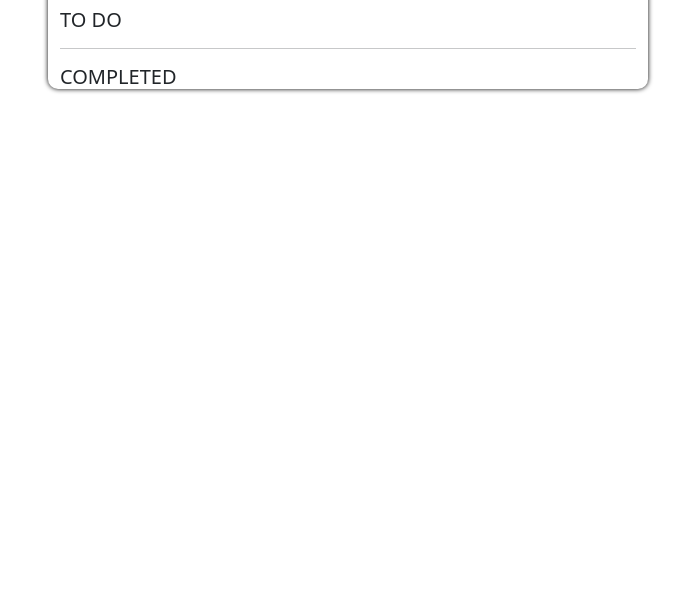
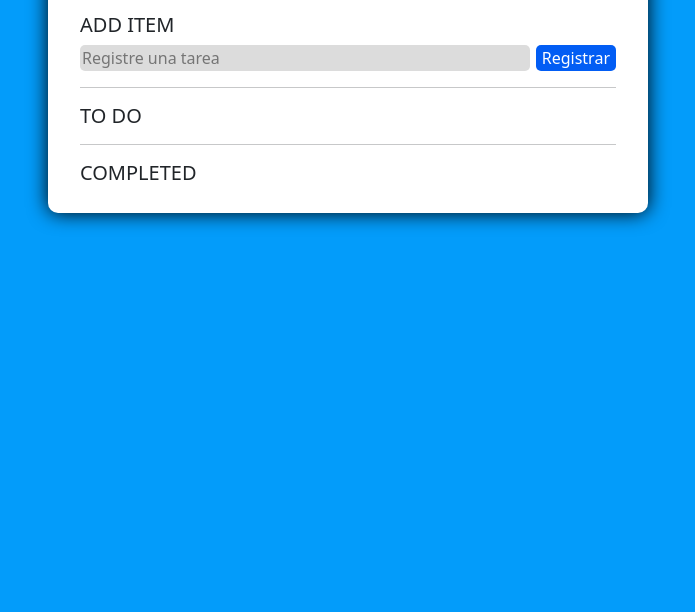
Before and after one commit to Alejandro120204hs/TO-DO-LIST, a plain HTML site: page index.html in a window 1280 px wide. Shown: the part 188-800 px from the top of the page, without its empty margins (292-987 px from the left). Drawn offline with nearby package versions, Linux system fonts and the light colour scheme.

Commit message:
Modifique los estilos

```diff
--- a/css/styles.css
+++ b/css/styles.css
@@ -1,4 +1,6 @@
-
+body{
+    background: #039cfa;
+}
 
 .item-to-do{
     display: flex;
@@ -11,9 +13,16 @@
     margin-top: 14px;
 }
 
+.formulario{
+    padding: 20px;
+}
+
 form.form-register input{
     border-radius: 5px;
     width: 450px;
+    border: transparent;
+    background: #dcdcdc;
+
 }
 
 form.form-register{
@@ -22,7 +31,7 @@ form.form-register{
 
 form.form-register button{
     border-radius: 5px;
-    background: #0d6efd;
+    background: #025df4;
     color: white;
     transition: 0.5s;
     position: absolute;
@@ -42,8 +51,9 @@ form.form-register button:hover{
     margin: 0 auto;
     border-radius: 10px;
     margin-top: 20px;
-    box-shadow: 0 0 5px black;
+    box-shadow: 0 0 20px black;
     background: white;
+    margin-top: 100px;
 }
 
 .item-to-do button{
--- a/index.html
+++ b/index.html
@@ -12,7 +12,8 @@
 
     <section id="global-content">
         <div class="container">
-            <h1>TO DO LIST</h1>
+           <div class="formulario">
+             <h1>TO DO LIST</h1>
             <hr>
             <h2>ADD ITEM</h2>
             <form action="#" class="form-register">
@@ -41,6 +42,7 @@
                     <button type="button">Eliminar</button>
                 </div> -->
             </div>
+           </div>
         </div>
     </section>
 
--- a/js/main.js
+++ b/js/main.js
@@ -46,4 +46,10 @@ addBtn.addEventListener('click', ()=>{
         toDoList.appendChild(newItem);
         input.value='';
     }
+
 });
+
+// LA SIGUINETE FUNCION NOS PERMITIRA AGREGAR EL FUNCIONAMIENTO PRINCIPAL SOBRE LAS TAREAS ES DECIR MARCA LA TAREA COMO REALIZADA O COMPLETADAO O EN DADO CASO ELIMINARLA
+function eventsToItem(){
+
+}
```
